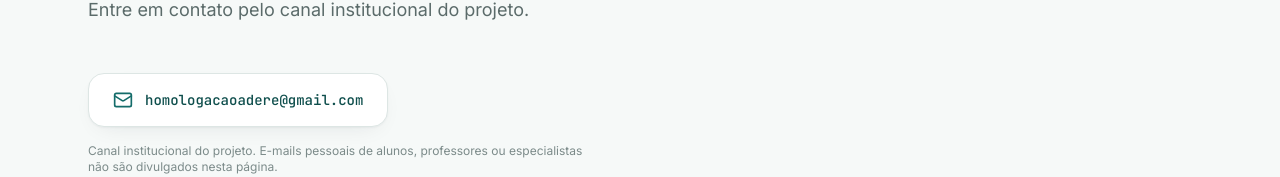
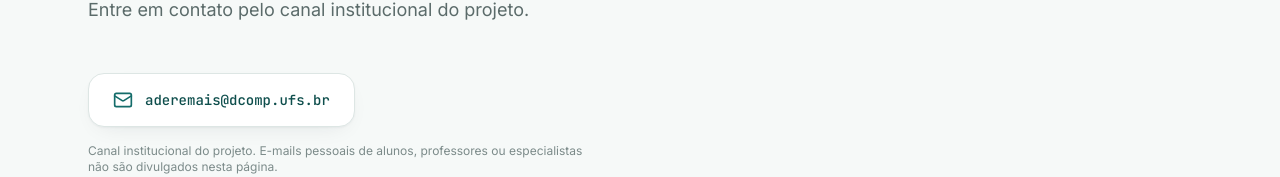
Before and after one commit to Lucas0Santana/adere-mais, a React (Vite) app: page / in a window 1280 px wide. Shown: the part 6170-6347 px from the top of the page. Built offline with nearby package versions, Linux system fonts and the light colour scheme.

Commit message:
fix(nav): atualiza o email de contato para aderemais@dcomp.ufs.br

```diff
--- a/src/data/nav.ts
+++ b/src/data/nav.ts
@@ -10,4 +10,4 @@ export const navItems: NavItem[] = [
   { label: "Contato", href: "#contato" },
 ];
 
-export const CONTACT_EMAIL = "homologacaoadere@gmail.com";
+export const CONTACT_EMAIL = "aderemais@dcomp.ufs.br";
```
